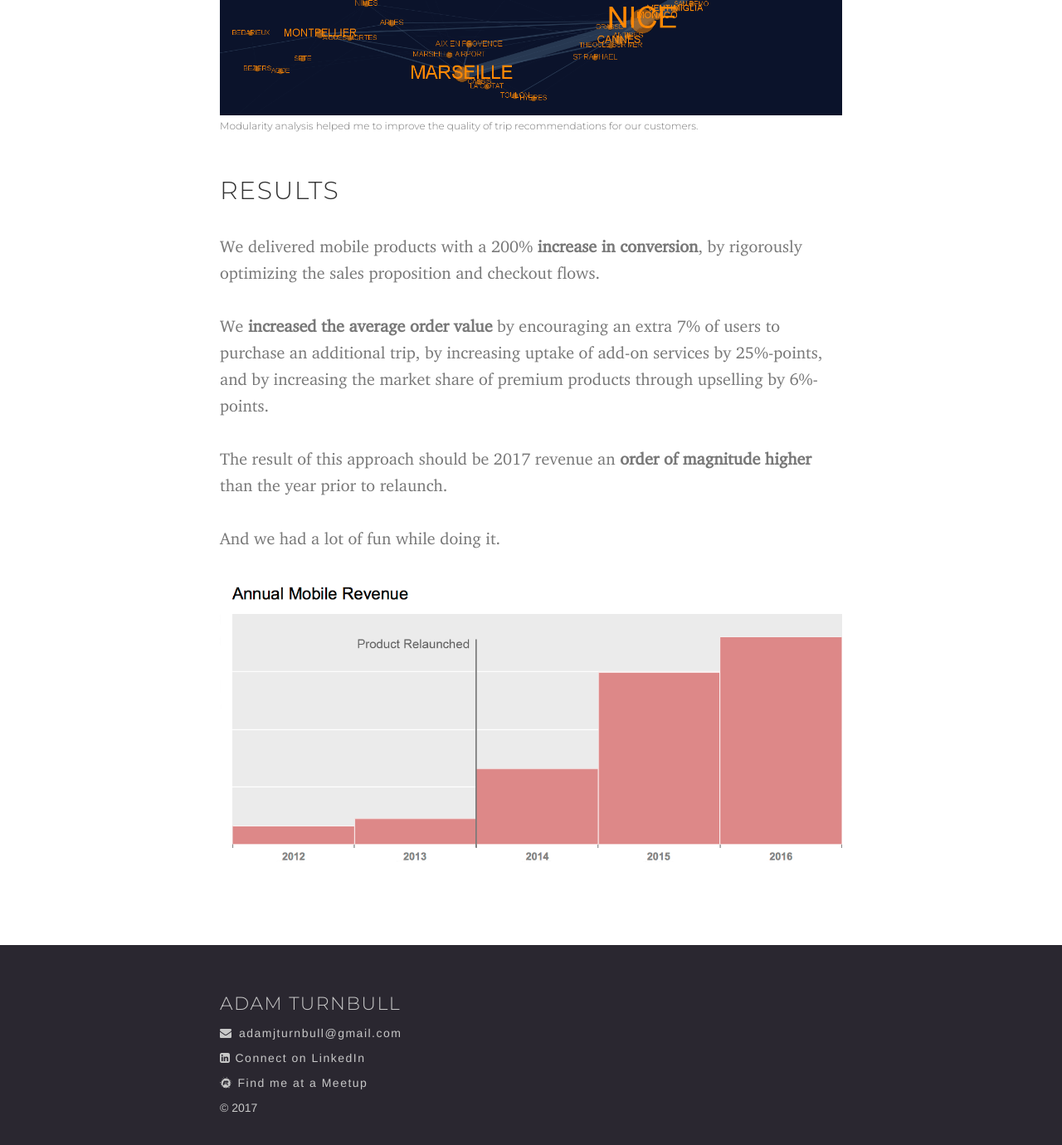
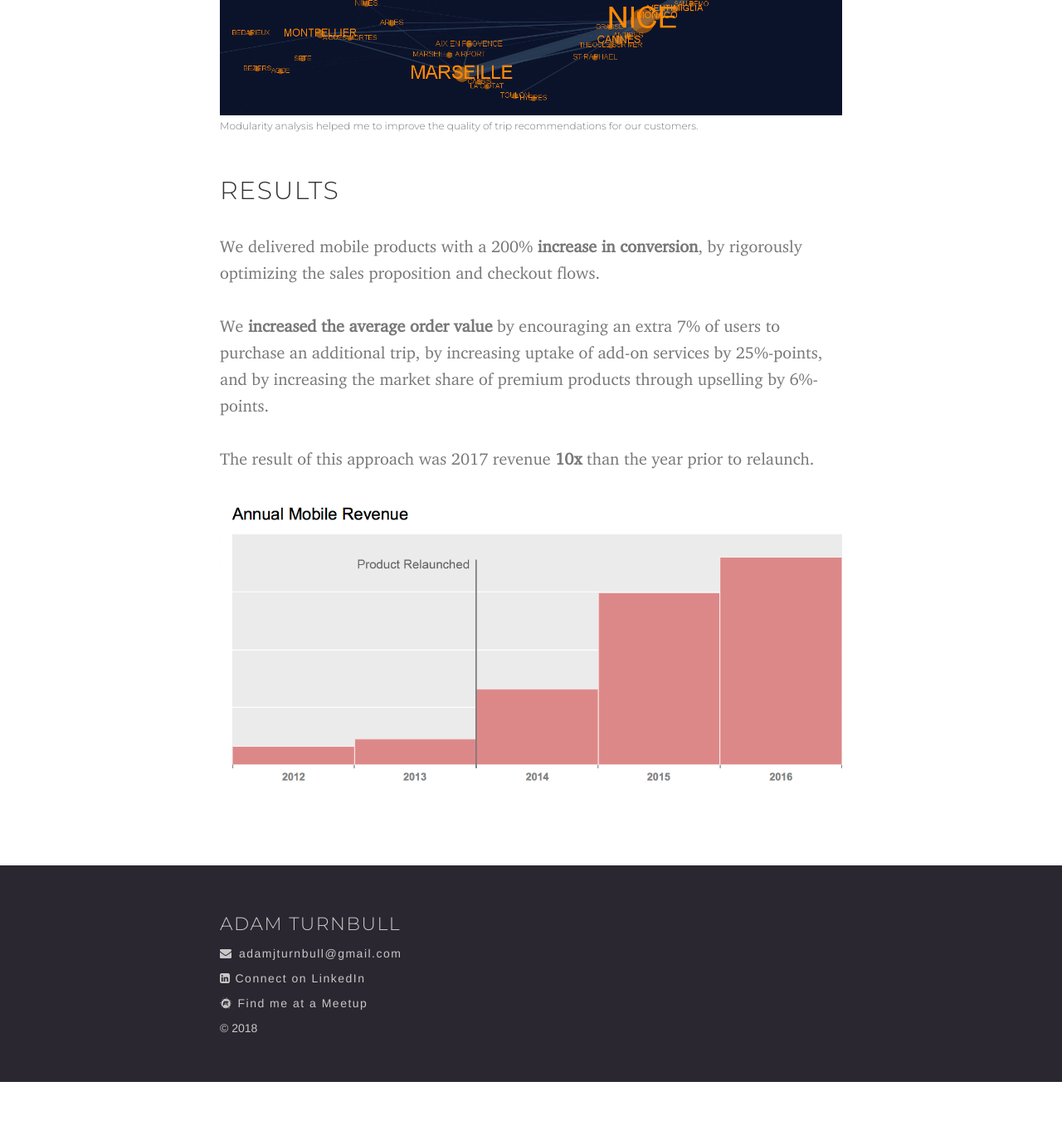
Before and after one commit to adamturnbull/adamturnbull.github.io, a Jekyll site: the page built from mobile.html, in a window 1280 px wide and 1400 px high, scrolled down 4400 px. Shown: the top 1380 px of the window at 83% size. Built offline with Jekyll 4.4.1, drawn with Linux system fonts in a browser that asks for light colours; nearby versions of some CDN libraries; some web fonts are replaced; after the commit the page ends 5704 px from its top, so only the background shows below that.

Commit message:
Updating 2017->18

```diff
--- a/_layouts/default.html
+++ b/_layouts/default.html
@@ -82,7 +82,7 @@
                     </script><noscript>Sorry, you need Javascript on to email me.</noscript></li>
                   <li><a target="_blank" href="https://www.linkedin.com/in/adamjturnbull/" aria-label="Visit me on LinkedIn"><i class="fa fa-linkedin-square"></i>Connect on LinkedIn</a></li>
                   <li><a target="_blank" href="https://www.meetup.com/members/10783418/" aria-label="Let's Meetup"><i class="fa fa-meetup"></i>Find me at a Meetup</a></li>
-                  <li>© 2017</li>
+                  <li>© 2018</li>
                 </ul>
               </div><!-- /.col -->
             </section>
--- a/mobile.html
+++ b/mobile.html
@@ -61,9 +61,7 @@ title: Adam Turnbull | Digital Consumer Products
 
       <p>We <b>increased the average order value</b> by encouraging an extra 7% of users to purchase an additional trip, by increasing uptake of add-on services by 25%-points, and by increasing the market share of premium products through upselling by 6%-points.</p>
 
-      <p>The result of this approach should be 2017 revenue an <b>order of magnitude higher</b> than the year prior to relaunch.</p>
-
-      <p>And we had a lot of fun while doing it.</p>
+      <p>The result of this approach was 2017 revenue <b>10x</b> than the year prior to relaunch.</p>
 
       <img src="img/Mobile_Revenue_Annotated.png" class="img-responsive center-block inline" alt="PMobile Revenue Grew Considerably after the Relaunch of the Product in October 2013">
 
```
Also changed, not shown: 1 other file.
